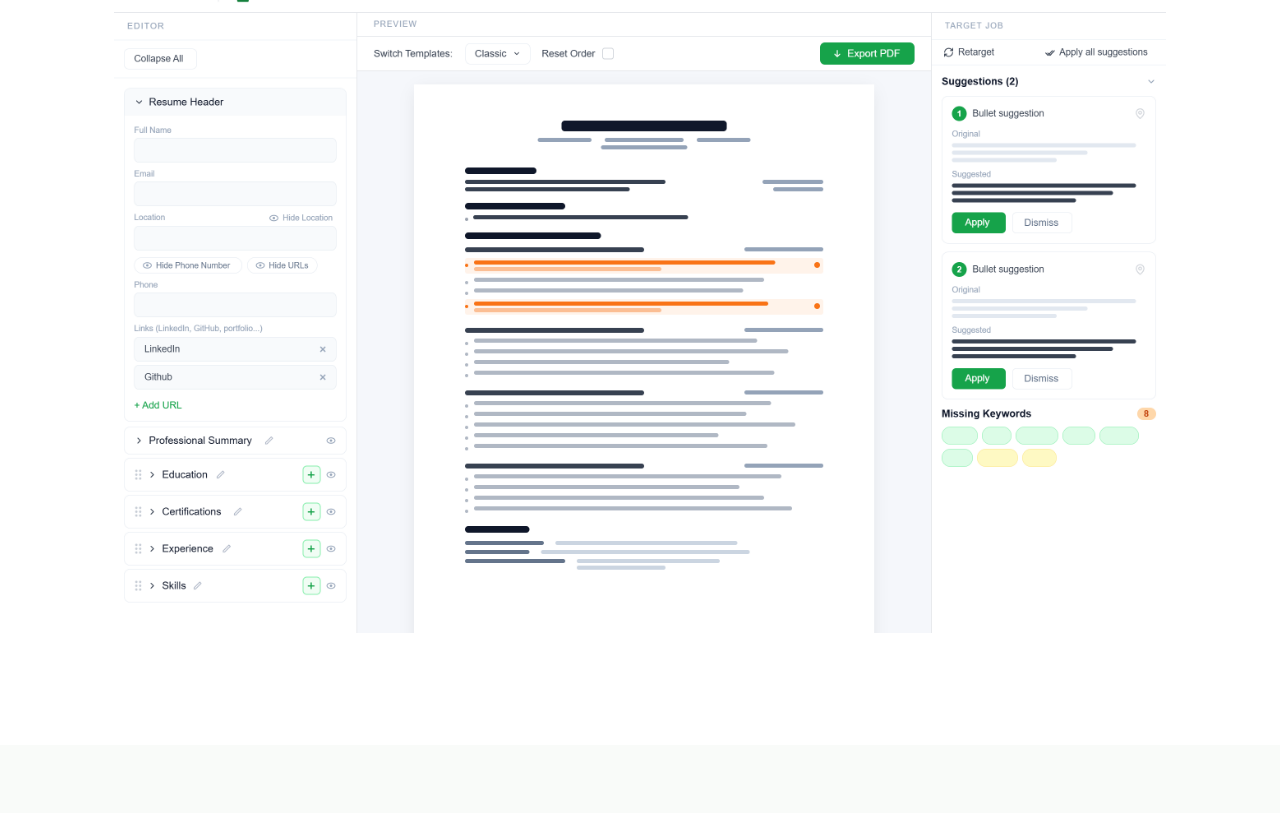
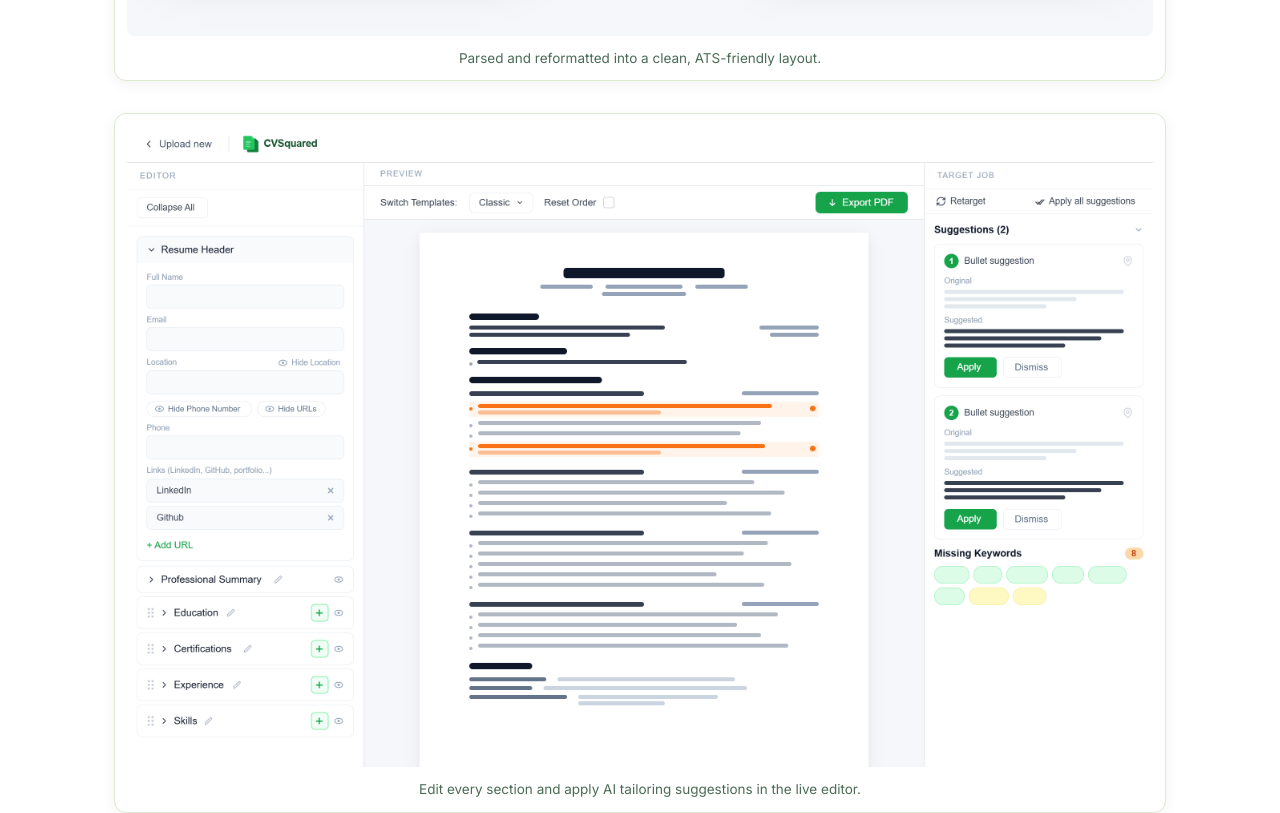
Before and after one commit to jyan500/resume-parser, a Next.js app in the folder client/: page / in a window 1280 px wide. Shown: the part 1820-2633 px from the top of the page. Built offline with nearby package versions, Linux system fonts and the light colour scheme; no server answers.

Commit message:
styled the landing page demo additions

```diff
--- a/client/app/_components/HowItWorks.tsx
+++ b/client/app/_components/HowItWorks.tsx
@@ -20,6 +20,19 @@ const steps = [
 		title: "Export Your Resume",
 		description:
 			"When you're satisfied, download your polished, optimized resume as a clean PDF ready to submit.",
+	},
+];
+
+const demos = [
+	{
+		src: "/step1-export.png",
+		alt: "Before and after view of a resume parsed into an ATS-friendly layout",
+		caption: "Parsed and reformatted into a clean, ATS-friendly layout.",
+	},
+	{
+		src: "/step2-export.png",
+		alt: "The CVSquared editor with live preview and AI tailoring suggestions",
+		caption: "Edit every section and apply AI tailoring suggestions in the live editor.",
 	},
 ];
 
@@ -57,9 +70,28 @@ export const HowItWorks: React.FC = () => (
 				))}
 			</div>
 
-			{/* Demo Images */}
-			<img width={"100%"} height={"100%"} src={"step1-export.png"} alt={"step 1 - parse resume"}/>
-			<img width={"100%"} height={"100%"} src={"step2-export.png"} alt={"step 2 - tailor resume"}/>
+			{/* Demo screenshots */}
+			<div className="flex flex-col gap-8 mt-16">
+				{demos.map((demo) => (
+					<figure
+						key={demo.src}
+						className="bg-white border border-brand-border rounded-xl p-3 m-0"
+						style={{ boxShadow: "0 4px 16px rgba(0,0,0,0.05)" }}
+					>
+						<img
+							src={demo.src}
+							alt={demo.alt}
+							className="block w-full h-auto rounded-lg"
+						/>
+						<figcaption
+							className="text-brand-muted text-center leading-normal mt-3"
+							style={{ fontSize: 13.5 }}
+						>
+							{demo.caption}
+						</figcaption>
+					</figure>
+				))}
+			</div>
 		</div>
 	</section>
 );
```
